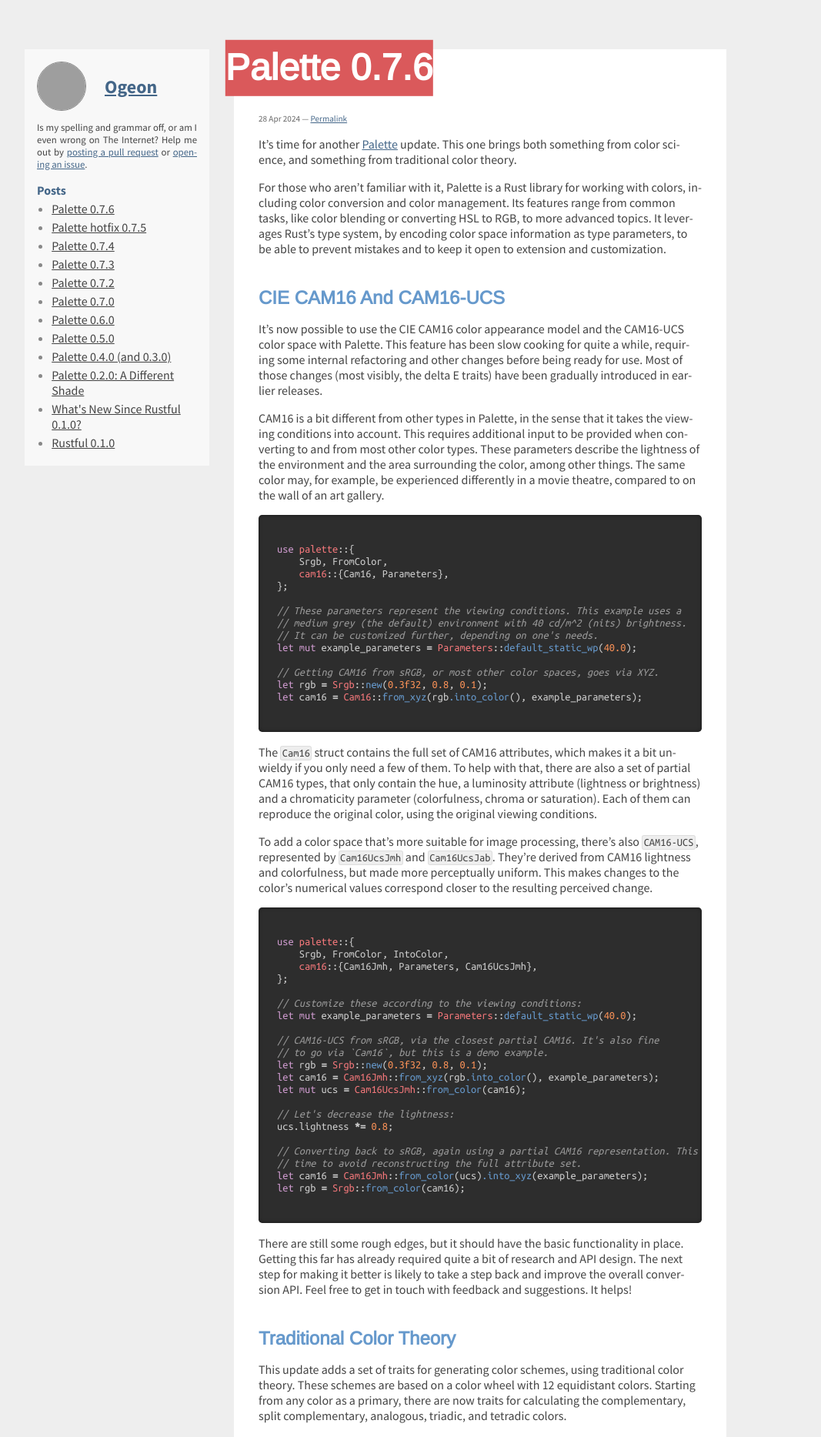
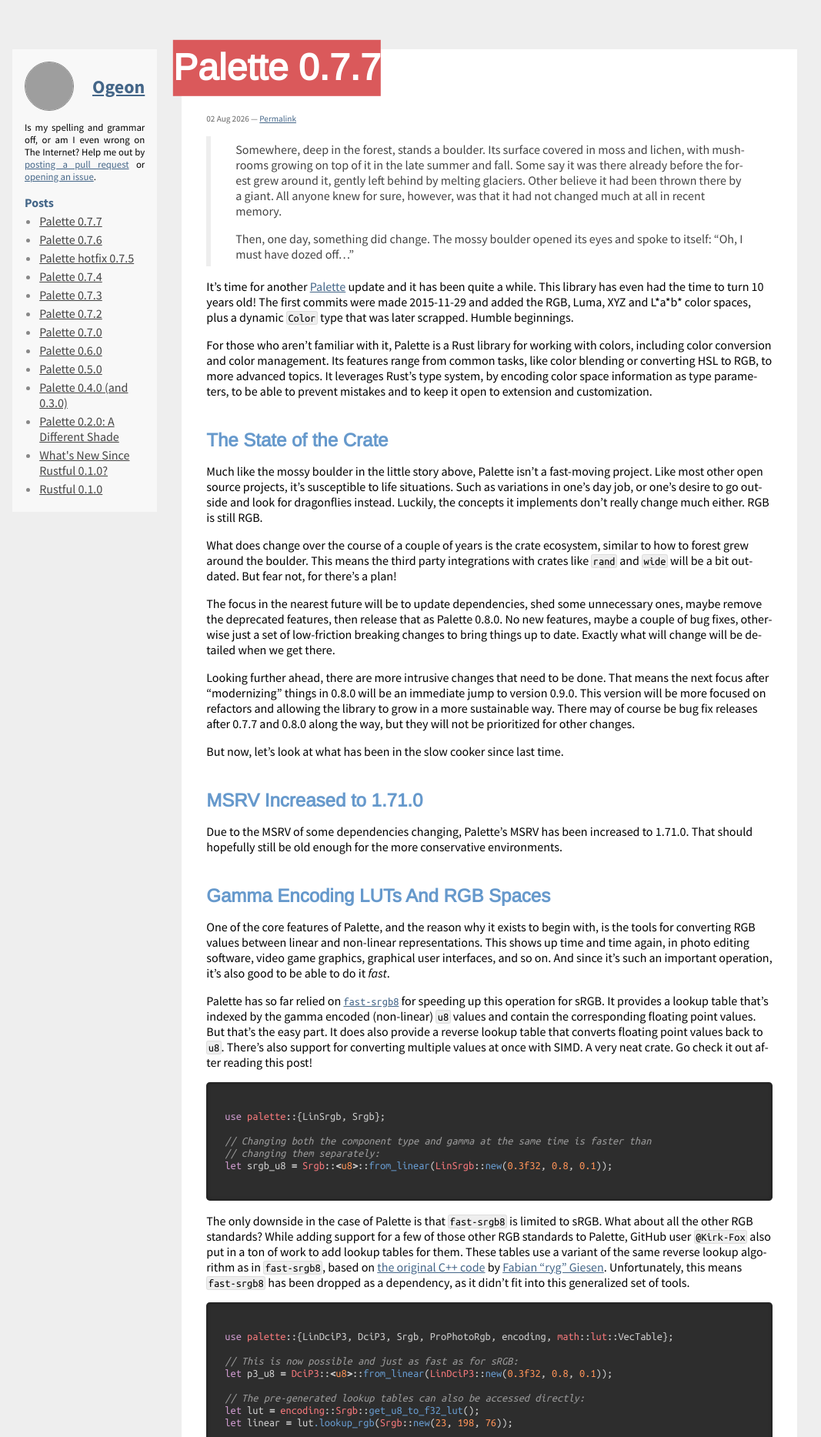
Before and after one commit to Ogeon/Ogeon.github.io, a Jekyll site: the page built from index.html, in a window 1280 px wide. Shown: the top 1867 px of the page at 77% size, without its empty margins (16-1083 px from the left). Built offline with Jekyll 4.4.1, drawn with Linux system fonts in a browser that asks for light colours; emoji names are drawn with the system emoji font; some of the changed text lies outside the part shown; grey boxes are pictures that could not be loaded.

Commit message:
Write a release post for Palette 0.7.7

````diff
--- a/Gemfile
+++ b/Gemfile
@@ -1,3 +1,3 @@
 source 'https://rubygems.org'
-gem 'github-pages'
+gem 'github-pages', group: :jekyll_plugins
 gem "webrick", "~> 1.8"
--- a/_includes/default.html
+++ b/_includes/default.html
@@ -4,7 +4,7 @@
 	<title>{{ page.title }}</title>
 	<meta http-equiv='Content-Type' content='text/html; charset=utf-8' />
 	<meta name="viewport" content="width=device-width, initial-scale=1" />
-	<link rel="stylesheet" type="text/css" href="/css/main.css?v=1">
+	<link rel="stylesheet" type="text/css" href="/css/main.css?v=2">
 	<link rel="stylesheet" type="text/css" href="/css/syntax.css?v=1">
 	<link href='http://fonts.googleapis.com/css?family=Source+Sans+Pro:400,700,600,400italic,600italic,700italic|Arimo|Ubuntu+Mono' rel='stylesheet' type='text/css'>
 	<link rel="canonical" href="https://ogeon.github.io{{ page.url }}" />
--- /dev/null
+++ b/_posts/2026-08-02-palette-0.7.7.md
@@ -0,0 +1,216 @@
+---
+layout: post
+title: Palette 0.7.7
+---
+
+> Somewhere, deep in the forest, stands a boulder. Its surface covered in moss and lichen, with mushrooms growing on top of it in the late summer and fall. Some say it was there already before the forest grew around it, gently left behind by melting glaciers. Other believe it had been thrown there by a giant. All anyone knew for sure, however, was that it had not changed much at all in recent memory.
+>
+> Then, one day, something did change. The mossy boulder opened its eyes and spoke to itself: "Oh, I must have dozed off..."
+
+It's time for another [Palette][palette_crates] update and it has been quite a while. This library has even had the time to turn 10 years old! The first commits were made 2015-11-29 and added the RGB, Luma, XYZ and L\*a\*b\* color spaces, plus a dynamic `Color` type that was later scrapped. Humble beginnings.
+
+For those who aren't familiar with it, Palette is a Rust library for working with colors, including color conversion and color management. Its features range from common tasks, like color blending or converting HSL to RGB, to more advanced topics. It leverages Rust's type system, by encoding color space information as type parameters, to be able to prevent mistakes and to keep it open to extension and customization.
+
+## The State of the Crate
+
+Much like the mossy boulder in the little story above, Palette isn't a fast-moving project. Like most other open source projects, it's susceptible to life situations. Such as variations in one's day job, or one's desire to go outside and look for dragonflies instead. Luckily, the concepts it implements don't really change much either. RGB is still RGB.
+
+What does change over the course of a couple of years is the crate ecosystem, similar to how to forest grew around the boulder. This means the third party integrations with crates like `rand` and `wide` will be a bit outdated. But fear not, for there's a plan!
+
+The focus in the nearest future will be to update dependencies, shed some unnecessary ones, maybe remove the deprecated features, then release that as Palette 0.8.0. No new features, maybe a couple of bug fixes, otherwise just a set of low-friction breaking changes to bring things up to date. Exactly what will change will be detailed when we get there.
+
+Looking further ahead, there are more intrusive changes that need to be done. That means the next focus after "modernizing" things in 0.8.0 will be an immediate jump to version 0.9.0. This version will be more focused on refactors and allowing the library to grow in a more sustainable way. There may of course be bug fix releases after 0.7.7 and 0.8.0 along the way, but they will not be prioritized for other changes.
+
+But now, let's look at what has been in the slow cooker since last time.
+
+## MSRV Increased to 1.71.0
+
+Due to the MSRV of some dependencies changing, Palette's MSRV has been increased to 1.71.0. That should hopefully still be old enough for the more conservative environments.
+
+## Gamma Encoding LUTs And RGB Spaces
+
+One of the core features of Palette, and the reason why it exists to begin with, is the tools for converting RGB values between linear and non-linear representations. This shows up time and time again, in photo editing software, video game graphics, graphical user interfaces, and so on. And since it's such an important operation, it's also good to be able to do it _fast_.
+
+Palette has so far relied on [`fast-srgb8`] for speeding up this operation for sRGB. It provides a lookup table that's indexed by the gamma encoded (non-linear) `u8` values and contain the corresponding floating point values. But that's the easy part. It does also provide a reverse lookup table that converts floating point values back to `u8`. There's also support for converting multiple values at once with SIMD. A very neat crate. Go check it out after reading this post!
+
+```rust
+use palette::{LinSrgb, Srgb};
+
+// Changing both the component type and gamma at the same time is faster than
+// changing them separately:
+let srgb_u8 = Srgb::<u8>::from_linear(LinSrgb::new(0.3f32, 0.8, 0.1));
+```
+
+The only downside in the case of Palette is that `fast-srgb8` is limited to sRGB. What about all the other RGB standards? While adding support for a few of those other RGB standards to Palette, GitHub user `@Kirk-Fox` also put in a ton of work to add lookup tables for them. These tables use a variant of the same reverse lookup algorithm as in `fast-srgb8`, based on [the original C++ code][ryg code] by [Fabian "ryg" Giesen][ryg blog]. Unfortunately, this means `fast-srgb8` has been dropped as a dependency, as it didn't fit into this generalized set of tools.
+
+```rust
+use palette::{LinDciP3, DciP3, Srgb, ProPhotoRgb, encoding, math::lut::VecTable};
+
+// This is now possible and just as fast as for sRGB:
+let p3_u8 = DciP3::<u8>::from_linear(LinDciP3::new(0.3f32, 0.8, 0.1));
+
+// The pre-generated lookup tables can also be accessed directly:
+let lut = encoding::Srgb::get_u8_to_f32_lut();
+let linear = lut.lookup_rgb(Srgb::new(23, 198, 76));
+
+// ProPhoto RGB uses `u16` for its wider gamut, so its tables aren't pre-generated.
+// We can however generate our own table, here allocated as a `Vec`:
+let lut = encoding::IntoLinearLut::<_, f32, _, VecTable>::new_u16();
+let linear = lut.lookup_rgb(ProPhotoRgb::new(23, 198, 76));
+```
+
+The newly added RGB standards are Rec. 709 and Rec. 2020, Adobe RGB (`a98-rgb` in CSS), DCI-P3, DCI-P3+, Display P3, and ProPhoto RGB. This makes Palette match [CSS Color Module Level 5][CSS color 5], apart from the lack of CMYK.
+
+## LMS Color Space
+
+Support for the LMS color space has been added, as the `Lms` type. It's often used as a model of the stimuli the eye's cone cells get, but should be taken with a grain of salt. The word "model" is load bearing in that sentence and its accuracy varies a lot from case to case. Those cases can be anything from white balancing to color vision deficiency simulation. It's not something everyone needs but having a representation of it is useful.
+
+Palette provides two conversion matrices (VonKries and Bradford) and corresponding type aliases, similar to the RGB standards:
+
+```rust
+use palette::{lms::VonKriesLms, white_point::D65, Srgb, FromColor};
+
+// Von Kries LMS from sRGB:
+let lms_from_srgb = VonKriesLms::<D65, f32>::from_color(Srgb::new(0.3f32, 0.8, 0.1));
+```
+
+# Reworked Chromatic Adaptation
+
+A tie-in to the LMS color space is the new implementation of chromatic adaptation, which for example is used in white balancing. This process changes the color values to match a different reference white point. Essentially, adapts the color to which light spectrum is considered "white". For those who remember [the blue/black or white/gold dress][the dress] debate, this is very related!
+
+For example if you have a color that's adapted for reference white point A and want it to appear the same relative to reference white point C, you may use:
+
+```rust
+use palette::{
+    Xyz, white_point::{A, C},
+    chromatic_adaptation::AdaptFromUnclamped,
+};
+
+let input = Xyz::<A, f32>::new(0.315756, 0.162732, 0.015905);
+
+// Will convert Xyz<A, f32> to Xyz<C, f32> using Bradford chromatic adaptation:
+let output = Xyz::<C, f32>::adapt_from_unclamped(input);
+```
+
+So far, this isn't much different from the old system. What's new is the generalized `adaptation_matrix` function. It's both more flexible than the `AdaptFromUnclamped` and `AdaptIntoUnclamped` traits and it constructs a reusable `Matrix3`. Using this function, the above example would become:
+
+```rust
+use palette::{
+    chromatic_adaptation::adaptation_matrix,
+    lms::matrix::Bradford,
+    convert::Convert,
+    white_point::{A, C},
+    Xyz,
+};
+
+// Adapts from white point A to white point C:
+let matrix = adaptation_matrix::<f32, A, C, Bradford>(None, None);
+
+// Explicit types added for illustration.
+let input: Xyz<A> = Xyz::new(0.315756, 0.162732, 0.015905);
+let output: Xyz<C> = matrix.convert(input);
+```
+
+A bit more verbose, but lets you call `matrix.convert(input)` over and over, without recalculating the matrix values. `adaptation_matrix` can also accept arbitrary reference white points. This becomes useful when the color space stays the same and we instead want to change the color's appearance:
+
+```rust
+use palette::{
+    chromatic_adaptation::adaptation_matrix,
+    lms::matrix::Bradford,
+    convert::{FromColorUnclampedMut, Convert},
+    Srgb, Xyz,
+};
+
+/// Just an example, don't expect it to be good!
+fn simple_white_balance(image: &mut [Srgb<f32>]) {
+    // Temporarily convert to Xyz:
+    let mut image = <[Xyz<_, f32>]>::from_color_unclamped_mut(image);
+
+    // Find the average Xyz color:
+    let sum = image.iter().fold(Xyz::new(0.0, 0.0, 0.0), |sum, &c| sum + c);
+    let average = sum / image.len() as f32;
+
+    // Construct a matrix that makes `average` grey/white and adjusts the
+    // other colors accordingly:
+    let matrix = adaptation_matrix::<_, _, _, Bradford>(Some(average), None);
+
+    for pixel in &mut *image {
+        *pixel = matrix.convert(*pixel);
+    }
+}
+```
+
+This deprecates the `AdaptFrom`, `AdaptInto` and related items. Note that the new `AdaptFromUnclamped` and `AdaptIntoUnclamped` traits are currently only implemented for `Xyz`, to avoid surprising side effects from color space conversion.
+
+## `Matrix3`, `Convert` And `ConvertOnce`
+
+As demoed above, there's now a `Matrix3` type that represents a 3-by-3 matrix that can be applied to color values. It's statically typed, meaning it knows what it converts from and to, and multiple matrices can be composed into one:
+
+```rust
+use palette::{
+    Xyz, Srgb,
+    convert::{Convert, Matrix3},
+};
+
+// Multiple matrices can be combined into one:
+let matrix = Xyz::matrix_from_rgb()
+    .then(Matrix3::scale(0.5, 0.5, 0.5));
+
+let rgb = Srgb::new(0.8f32, 0.3, 0.3).into_linear();
+let scaled_xyz = matrix.convert(rgb);
+```
+
+It comes with the `Convert` and `ConvertOnce` traits, for performing the actual conversion. The idea is, as demonstrated, to have a system for converting values in bulk without having to rely on the optimizer figuring out what can be reused. For example, it's also integrated with the gamma lookup tables and the CIE Cam-16 color spaces.
+
+## Named Color Iterators
+
+Iterators have been added for the colors in `palette::named`. They can be iterated as names, colors or name-color pairs, in arbitrary order.
+
+```rust
+use palette::Srgb;
+
+let red = Srgb::new(255u8, 0, 0);
+let red_entry = palette::named::entries().find(|(name, color)| *color == red);
+```
+
+To make things simpler, the `from_str` function has also been made part of the `"named"` Cargo feature, instead of being toggled by the separate `"named_from_str"` feature. The lookup structure for `from_str` is also the backing collection for the new iterators, so it didn't make as much sense to have a separate feature for it anymore. To compensate for the added cost of having the lookup structure, it's now pre-generated instead of using a build script and a proc-macro. More on that in the next topic.
+
+This makes the separate `"named_from_str"` Cargo feature redundant and it will eventually be removed. Use `"named"` instead.
+
+## Code Generation And `palette_math`
+
+The addition of the lookup tables prompted a few other changes. First, the build script has been removed in favor of ahead-of-time code generation. What would have been the build script is instead an internal tool that you, the users of Palette, don't need to interact with. You get the generated code files packaged and ready.
+
+The initial reason for this change was that the gamma tables were a bit too heavy to generate in their initial iteration. This changed later and today's version may have worked as a build script, but there's not really any reason for Palette to require everyone who uses it to recalculate the same numbers. That time and power is better spent on other things.
+
+The pilot feature for the code generation tool was to build the lookup structure for the `palette::named` colors. Its impact as a build script was relatively small, but not having a build script at all is a better situation. Especially among concerns for supply chain attacks. The same goes for the proc-macro that generated the table. It was also removed and the [`phf_codegen`] crate is used in its place.
+
+To solve the chicken-and-egg problem of generating the gamma tables using Palette itself, the `palette_math` crate is being introduced with this release. It's currently very bare-bones but it will later be where the low-level math and algorithms are implemented. The idea is also that those who don't need all the fancy types should be able to depend on it instead of `palette`. But we aren't there yet. For those who want to use both `palette` and `palette_math`, it's re-exported as `palette::math`.
+
+## Other Changes
+
+* `encoding::gamma` has been deprecated and will be removed. It's error prone and incorrectly implemented.
+* `Rgb::from_hex` has been added as a more explicit way of parsing hexadecimal strings. Support for parsing `u16`, `u32`, `f32`, and `f64` components have also been added.
+* Hue `::from_degrees` and some `palette::cast::*` functions are `const fn`.
+* `normalize_unsigned_angle` should behave better now for very small numbers.
+* Conversion into HSLuv when L is near or below 0, or near or above 100 should no longer produce strange values.
+* Documentation improvements. :heart:
+
+## Wrapping Up
+
+I want to give a big thank you to [everyone who contributed][contributors] or took part in discussions. Your help is always appreciated!
+
+Palette can be found [on GitHub][palette_git], and [on crates.io][palette_crates].
+
+Thank you for reading! And waiting!
+
+[palette_crates]: https://crates.io/crates/palette
+[palette_git]: https://github.com/Ogeon/palette
+[contributors]: https://github.com/Ogeon/palette/graphs/contributors?from=2024-04-28&to=2026-08-02
+[`fast-srgb8`]: https://crates.io/crates/fast-srgb8
+[`phf_codegen`]: https://crates.io/crates/phf_codegen
+[ryg code]: https://gist.github.com/rygorous/2203834
+[ryg blog]: https://fgiesen.wordpress.com/
+[CSS color 5]: https://drafts.csswg.org/css-color-5
+[issue #470]: https://github.com/Ogeon/palette/issues/470
+[the dress]: https://en.wikipedia.org/wiki/The_dress
--- a/css/main.css
+++ b/css/main.css
@@ -9,7 +9,7 @@
 	padding: 0 calc(2em * var(--spacing-scale));
 	margin: 0;
 	font-family: 'Source Sans Pro', sans-serif;
-	color: #444;
+	color: black;
 	background: #eee;
 
 	--spacing-scale: 1;
@@ -100,12 +100,27 @@
 	line-height: 1.5em;
 }
 
+blockquote {
+	border-left: 0.4em solid #eee;
+	margin: 1em 0;
+	padding: 0.4em 2em;
+	color: #444;
+}
+
+blockquote > *:first-child {
+	margin-top: 0;
+}
+
+blockquote > *:last-child {
+	margin-bottom: 0;
+}
+
 .rapper {
 	display: grid;
 	grid-template:
 		"info main            .  " auto
 		"info bottom             .  " auto
-		/1fr  minmax(auto, 40em) 1fr;
+		/1fr  minmax(auto, 50em) 1fr;
 	grid-gap: calc(2em * var(--spacing-scale));
 	margin: calc(4em * var(--spacing-scale)) 0;
 }
@@ -220,6 +235,10 @@
 	width: 1px;
 }
 
+.emoji {
+	vertical-align: center;
+}
+
 @media(max-width: 75em) {
 	body {
 		padding: 0;
````
Also changed, not shown: Gemfile.lock.
